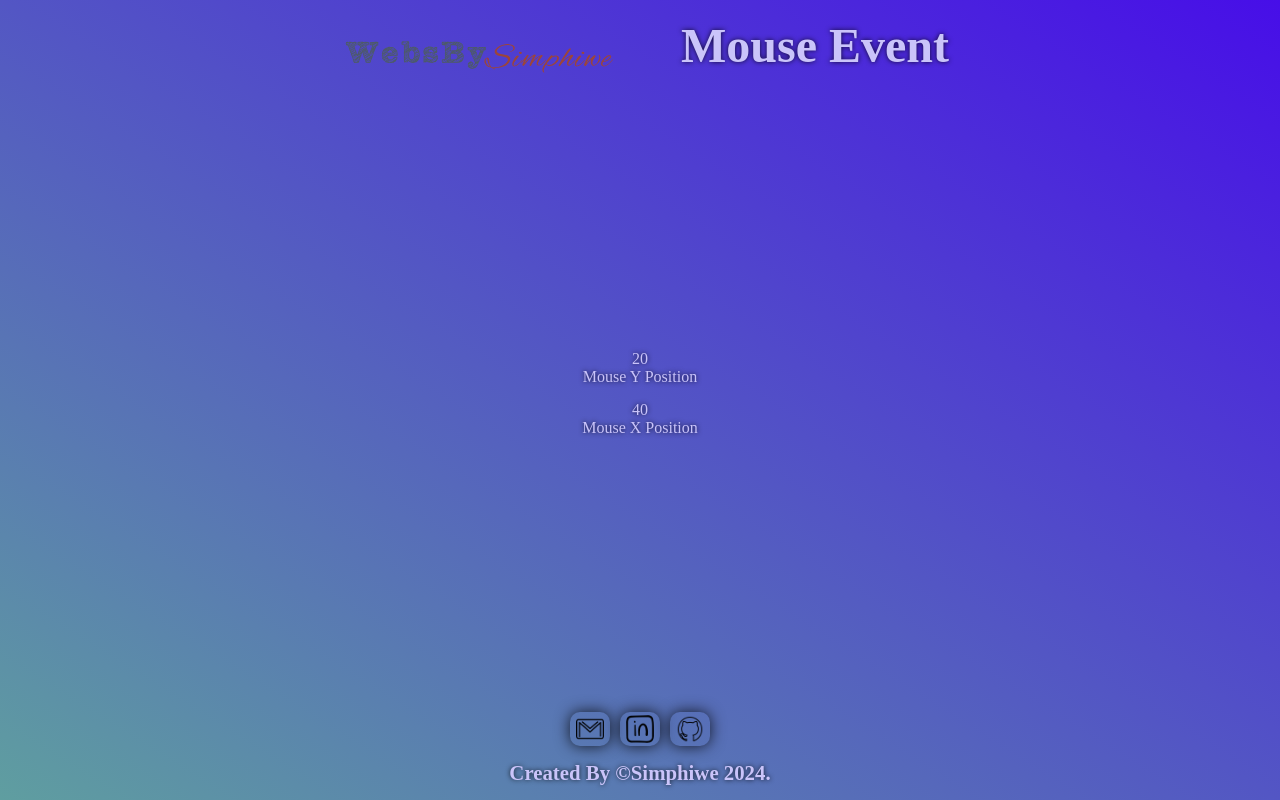
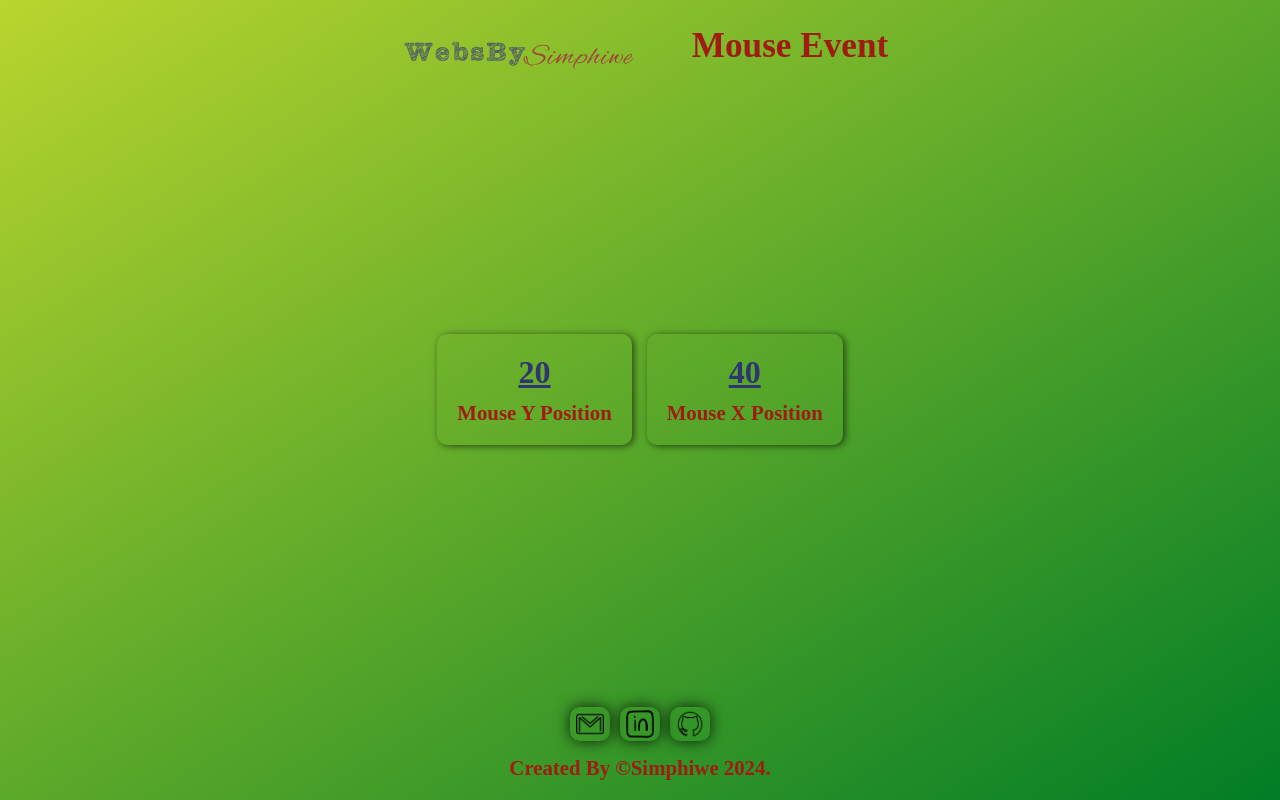
Before and after one commit to DeeBest/mouse-event, a plain HTML site: page index.html in a window 1280 px wide. Drawn offline with Linux system fonts and the light colour scheme.

Commit message:
applied styling

```diff
--- a/index.css
+++ b/index.css
@@ -12,22 +12,25 @@ body {
   align-items: center;
   justify-content: center;
   text-align: center;
-  background: linear-gradient(to right top, cadetblue, #470ee8);
-  color: #cac4fa;
+  background: linear-gradient(to right bottom, #b9d52e, #017d26);
+  color: #9f1c10;
 }
 header,
 main,
 footer {
-  width: 100%;
-  padding: 15px;
-  text-shadow: 0px 0px 5px rgba(0, 0, 0, 0.8);
+  min-width: 100%;
+  padding: 20px;
 }
 header {
-  font-size: 1.5rem;
+  font-size: 1.1rem;
   display: flex;
   text-align: center;
   justify-content: center;
   align-items: center;
+  flex-wrap: wrap;
+}
+header img {
+  width: 300px;
 }
 main {
   flex: 1;
@@ -73,25 +76,37 @@ footer .contact-icons {
 
 #container {
   display: flex;
-  flex-direction: column;
   justify-content: center;
   align-items: center;
   text-align: center;
-  width: 650px;
+  width: 70%;
   gap: 15px;
+  flex-wrap: wrap;
 }
-#bg-image-container {
-  background: url(./images/image-3.jpg);
-  background-size: 120%;
-  background-repeat: no-repeat;
-  background-position: center;
-  background-attachment: fixed;
-  width: 100%;
-  height: 100vh;
+.mouse-position {
+  box-shadow: 2px 1px 7px rgba(0, 0, 0, 0.6);
+  display: flex;
+  flex-direction: column;
+  padding: 20px;
+  gap: 10px;
+  border-radius: 10px;
+  font-size: 1.3rem;
+  font-weight: 600;
+}
+.mouse-position span {
+  font-size: 2rem;
+  color: #2f3571;
+  text-decoration: underline;
 }
 
 @media screen and (max-width: 450px) {
   #container {
     width: 100%;
   }
+  header {
+    flex-direction: column;
+    text-align: center;
+    justify-content: center;
+    align-items: center;
+  }
 }
--- a/index.js
+++ b/index.js
@@ -2,12 +2,3 @@ const currentYear = new Date().getFullYear();
 
 const footerParagraph = document.getElementById('footer-paragraph');
 footerParagraph.textContent = `Created By \xA9Simphiwe ${currentYear}.`;
-
-const backgroundImage = document.getElementById('bg-image-container');
-
-window.addEventListener('scroll', updateImage);
-
-function updateImage() {
-  backgroundImage.style.opacity = 1 - window.scrollY / 600;
-  backgroundImage.style.backgroundSize = 120 - window.scrollY / 20 + '%';
-}
```
